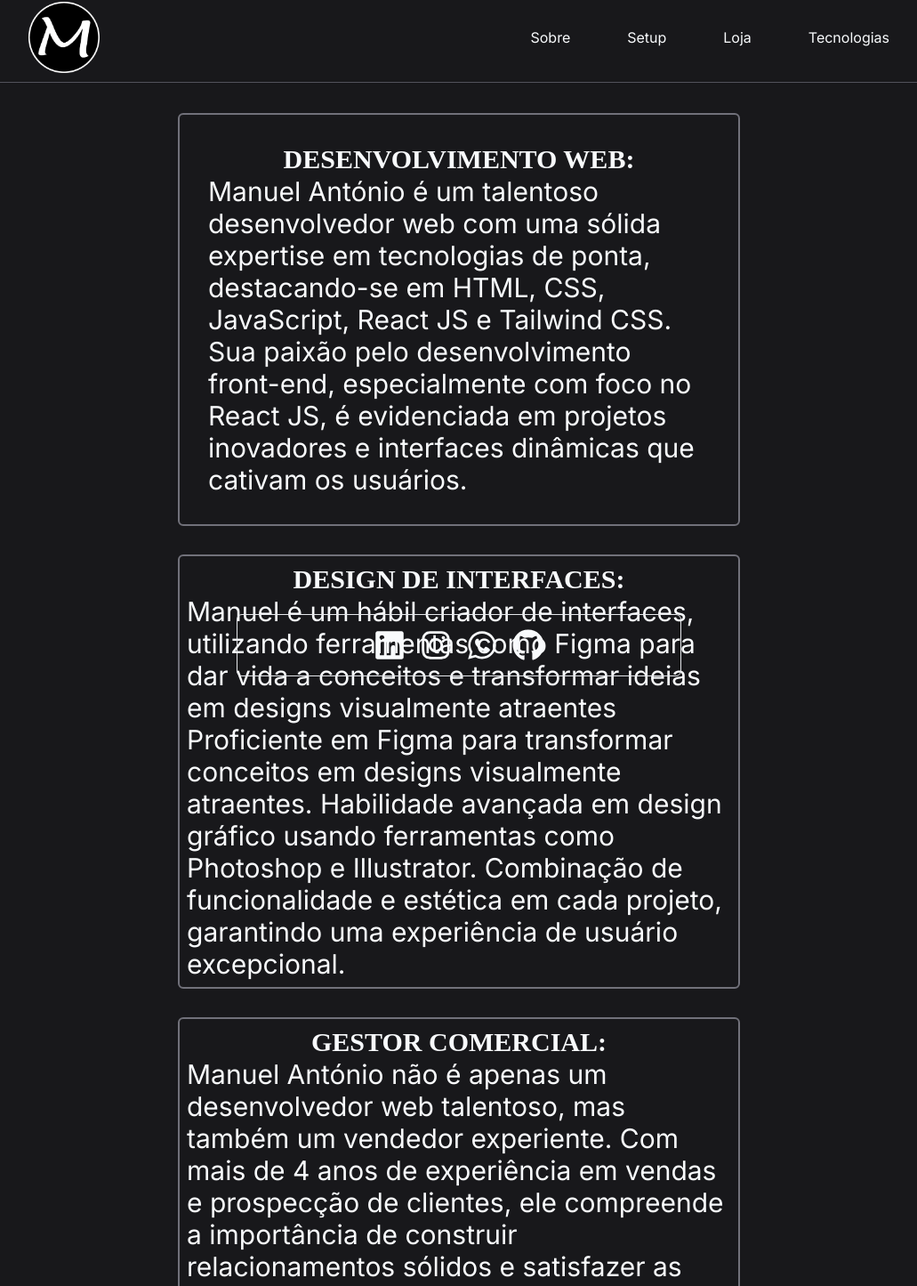
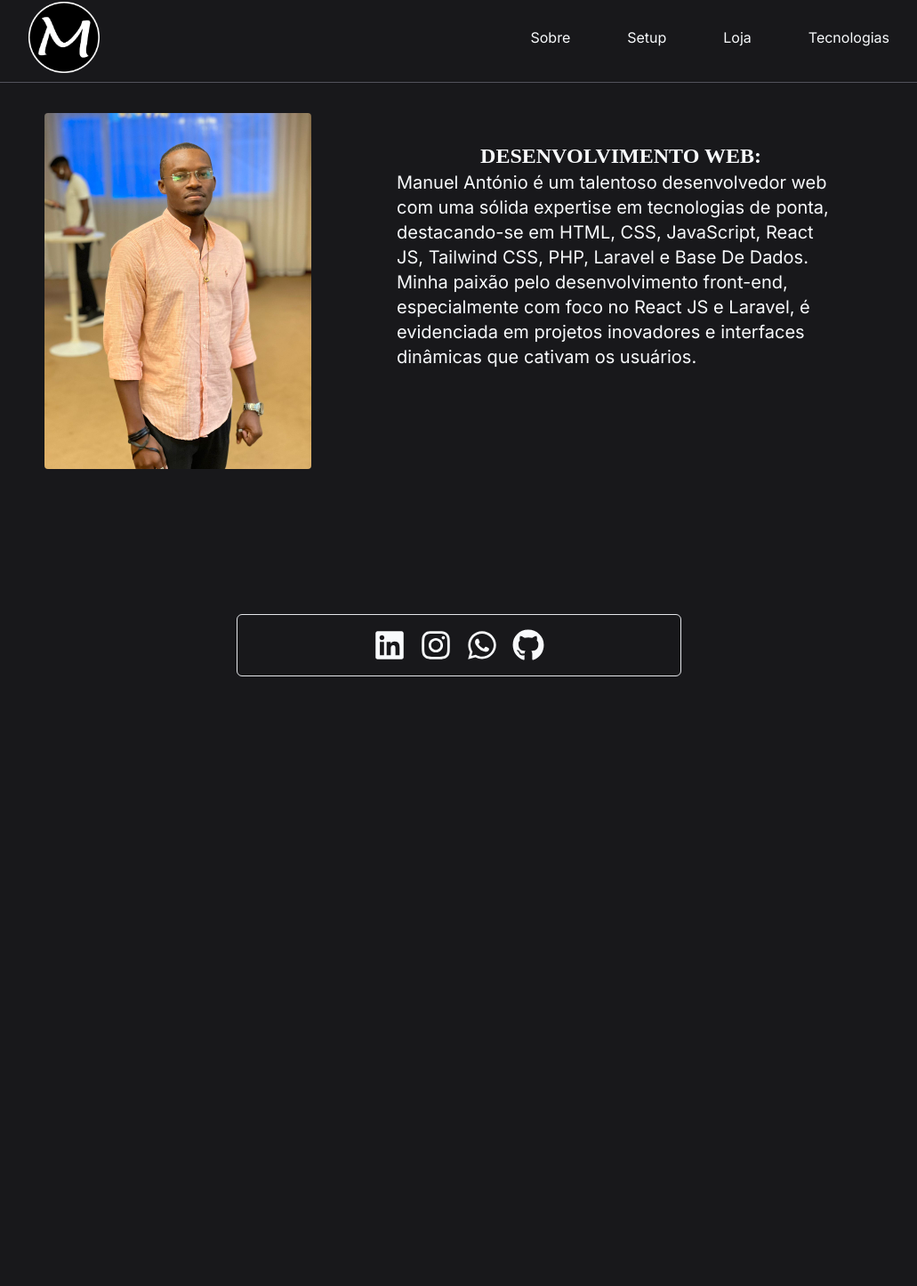
Before and after one commit to mf94antonio/new_deploy, a React (Vite) app: page /sobreMim in a window 1280 px wide. Shown: the part 8-1453 px from the top of the page at 89% size, without its empty margins (124-1155 px from the left). After the commit the page ends 800 px from the top, so only its background shows below. Built offline with nearby package versions, Linux system fonts and the light colour scheme.

Commit message:
modified

```diff
--- a/src/Components/navbar.jsx
+++ b/src/Components/navbar.jsx
@@ -29,7 +29,7 @@ export const Navbar = () => {
 
   return (
     <nav className="max-w-[1500px]  border-b border-zinc-600">
-      <div className="min-w-[300px] max-w-[1000px] h-[100px] mx-auto flex flex-row w-full justify-between px-4 items-center py-1 relative">
+      <div className=" max-w-[1000px] h-[100px] mx-auto flex flex-row w-full justify-between px-4 items-center py-1 relative">
         <Link to="/">
           <img src={Logo} alt="Logo" className="w-16 sm:w-20 " />
         </Link>
--- a/src/Components/sobreMim.jsx
+++ b/src/Components/sobreMim.jsx
@@ -1,33 +1,25 @@
 import React from 'react'
+import About from '../img/about.jpg'
 
 export const SobreMim = () => {
   return (
-    <div className='max-w-[700px] min-w-[180px]: mx-auto p-[34px]'>
-      <div className='max-h-[500px]  mx-auto flex flex-col gap-8'>
-        <div className=' border-2 border-zinc-500 rounded-md md:rounded-md p-2 sm:p-4 md:p-8'>
-          <h1 className='w-full text-xs sm:text-md md:text-2xl lg:text-3xl font-bold text-center'>DESENVOLVIMENTO WEB:</h1>
-          <p className='text-xs sm:text-xl md:text-2xl lg:text-3xl'>
-          Manuel António é um talentoso desenvolvedor web com uma sólida expertise em tecnologias de ponta, destacando-se em HTML, CSS, JavaScript, React JS e Tailwind CSS. Sua paixão pelo desenvolvimento front-end, especialmente com foco no React JS, é evidenciada em projetos inovadores e interfaces dinâmicas que cativam os usuários.
+    <div className='max-w-[1500px]'>
+      <div className='max-h-[500px] mx-auto md:max-w-[1000px] flex flex-col sm:flex-row gap-16 p-[34px]'>
+        <img src={About} alt="Manuell" className='w-2/5 min-h-[200px] max-h-[400px]  rounded' />
+        <div className='w-ful max-w-[1000px] p-2 sm:p-4 md:p-8'>
+          <h1 className='w-full text-xs sm:text-md md:text-2xl lg:text-2xl font-bold text-center'>DESENVOLVIMENTO WEB:</h1>
+          <p className='text-xs w-full md:text-xl'>
+          Manuel António é um talentoso desenvolvedor web com uma sólida expertise em tecnologias de ponta, destacando-se em HTML, CSS, JavaScript, React JS, Tailwind CSS, PHP, Laravel e Base De Dados.
+
           </p>
+          <p className='text-xs w-full md:text-xl'>
+            Minha paixão pelo desenvolvimento front-end, especialmente com foco no React JS e Laravel, é evidenciada em projetos inovadores e interfaces dinâmicas que cativam os usuários.
+            </p>
         </div>
 
-        <div className='w-full border-2 border-zinc-500 rounded-md md:rounded-md p-2'>
-          <h1 className='text-xs sm:text-xl md:text-2xl lg:text-3xl font-bold text-center'>DESIGN DE INTERFACES:</h1>
-          <p className='text-xs sm:text-xl md:text-2xl lg:text-3xl'>Manuel é um hábil criador de interfaces, utilizando ferramentas como Figma para dar vida a conceitos e transformar ideias em designs visualmente atraentes
-          </p>
-          <p className='text-xs sm:text-xl md:text-2xl lg:text-3xl'>
-          Proficiente em Figma para transformar conceitos em designs visualmente atraentes.
-          Habilidade avançada em design gráfico usando ferramentas como Photoshop e Illustrator.
-          Combinação de funcionalidade e estética em cada projeto, garantindo uma experiência de usuário excepcional.
-          </p>
-        </div>
 
-        <div className='w-full border-2 border-zinc-500 rounded-md md:rounded-md p-2'>
-          <h1 className='text-xs sm:text-xl md:text-2xl lg:text-3xl font-bold text-center'>GESTOR COMERCIAL:</h1>
-          <p className='text-xs sm:text-xl md:text-2xl lg:text-3xl'>
-          Manuel António não é apenas um desenvolvedor web talentoso, mas também um vendedor experiente. Com mais de 4 anos de experiência em vendas e prospecção de clientes, ele compreende a importância de construir relacionamentos sólidos e satisfazer as necessidades dos clientes. Sua abordagem proativa e habilidades de comunicação eficazes o destacam como um profissional completo, capaz de unir tecnologia e negócios de forma excepcional.
-          </p>
-        </div>
+
+
       </div>
 
     </div>
--- a/src/Components/tecnologias.jsx
+++ b/src/Components/tecnologias.jsx
@@ -6,14 +6,15 @@ import { SiTailwindcss } from "react-icons/si";
 export const Tecnologias = () => {
   return (
     <div className="max-w-[1500px]">
-    <div className="'w-full py-[34px] max-h-screen mx-auto p-[30px] flex flex-col gap-2 md:w-[700px] my-8">
+    <div className="'w-full py-[34px] max-h-screen mx-auto p-[30px] flex flex-col gap-2 md:w-[1000px] my-8">
+      <h1 className='mx-auto font-extrabold text-4xl mb-12 '>TECNOLOGIAS QUE ENTENDO</h1>
         {/* HTML $ CSS */}
       <div className='flex gap-2 items-center w-full hover:scale-105 duration-1000'>
         <FaHtml5 size={50} color='#ea580c' className='hidden sm:flex'/>
         <div className="w-full h-10  bg-orange-600 rounded-full flex justify-between items-center font-bold text-black">
 
-            <h5 className='w-[430px] h-full flex items-center bg-zinc-300 rounded-full px-2'>HTML & CSS</h5>
-            <h5 className='pr-2 '>75%</h5>
+            <h5 className='w-[300px] h-full flex items-center bg-zinc-300 rounded-full px-2'>HTML & CSS</h5>
+
         </div>
       </div>
 
@@ -22,8 +23,8 @@ export const Tecnologias = () => {
         <TbBrandJavascript size={60} color='#e4c214' className='hidden sm:flex'/>
         <div className="w-full h-10 bg-yellow-400 rounded-full flex justify-between items-center font-bold text-black">
 
-            <h5 className='w-[310px] h-full flex items-center bg-zinc-300 rounded-full px-2'>JAVASCRIPT</h5>
-            <h5 className='pr-2 '>50%</h5>
+            <h5 className='w-[300px] h-full flex items-center bg-zinc-300 rounded-full px-2'>JAVASCRIPT</h5>
+
         </div>
       </div>
 
@@ -32,8 +33,8 @@ export const Tecnologias = () => {
         <FaReact size={60} color='#60a5fa' className='hidden sm:flex'/>
         <div className="w-full h-10 bg-blue-400 rounded-full flex justify-between items-center font-bold text-black">
 
-            <h5 className='w-[290px] h-full flex items-center bg-zinc-300 rounded-full px-2'>REACT JS</h5>
-            <h5 className='pr-2 '>45%</h5>
+            <h5 className='w-[300px] h-full flex items-center bg-zinc-300 rounded-full px-2'>REACT JS</h5>
+
         </div>
       </div>
 
@@ -42,18 +43,18 @@ export const Tecnologias = () => {
         <SiTailwindcss size={60} color='#60a5fa' className='hidden sm:flex'/>
         <div className="w-full h-10 bg-blue-400 rounded-full flex justify-between items-center text-white">
 
-            <h5 className='w-[290px] h-full flex items-center bg-black rounded-full px-2'>TAILWINDCSS</h5>
-            <h5 className='pr-2 '>45%</h5>
+            <h5 className='w-[300px] h-full flex items-center bg-black rounded-full px-2'>TAILWINDCSS</h5>
+
         </div>
       </div>
 
        {/* GIT */}
-       <div className='flex gap-2 items-center w-full md:max-w-[700px] hover:scale-105 duration-1000'>
+       <div className='flex gap-2 items-center w-full hover:scale-105 duration-1000'>
         <FaGitAlt size={60} color='#eed94e' className='hidden sm:flex'/>
-        <div className="w-full max-w-[580px] h-10 bg-red-500 rounded-full flex justify-between items-center font-bold text-black">
+        <div className="w-full h-10 bg-red-500 rounded-full flex justify-between items-center font-bold text-black">
 
-            <h5 className='w-[550px] h-full flex items-center bg-green-400 rounded-full px-2'>PHP</h5>
-            <h5 className='pr-2 '>90%</h5>
+            <h5 className='w-[300px] h-full flex items-center bg-green-400 rounded-full px-2'>Git</h5>
+
         </div>
       </div>
 
@@ -62,8 +63,8 @@ export const Tecnologias = () => {
         <FaGithub size={60} color='#5a5a5b' className='hidden sm:flex'/>
         <div className="w-full h-10 bg-gray-400 rounded-full flex justify-between items-center font-bold text-black">
 
-            <h5 className='w-[500px] h-full flex items-center bg-zinc-300 rounded-full px-2'>PHP</h5>
-            <h5 className='pr-2 '>80%</h5>
+            <h5 className='w-[300px] h-full flex items-center bg-zinc-300 rounded-full px-2'>Github</h5>
+
         </div>
       </div>
 
@@ -72,8 +73,8 @@ export const Tecnologias = () => {
         <FaPhp size={60} color='#c084fc' className='hidden sm:flex'/>
         <div className="w-full h-10 bg-purple-400 rounded-full flex justify-between items-center font-bold text-black">
 
-            <h5 className='w-[150px] h-full flex items-center bg-zinc-300 rounded-full px-2'>PHP</h5>
-            <h5 className='pr-2 '>25%</h5>
+            <h5 className='w-[300px] h-full flex items-center bg-zinc-300 rounded-full px-2'>PHP</h5>
+
         </div>
       </div>
 
@@ -82,8 +83,8 @@ export const Tecnologias = () => {
         <FaDatabase size={60} color='#082f49' className='hidden sm:flex'/>
         <div className="w-full h-10 bg-sky-950 rounded-full flex justify-between items-center font-bold text-black">
 
-            <h5 className='w-[310px] h-full flex items-center bg-orange-600 rounded-full px-2'>BASE DE DADOS</h5>
-            <h5 className='pr-2 '>50%</h5>
+            <h5 className='w-[300px] h-full flex items-center bg-orange-600 rounded-full px-2'>BASE DE DADOS</h5>
+
         </div>
       </div>
 
```
Also changed, not shown: src/img/about.jpg (added).
